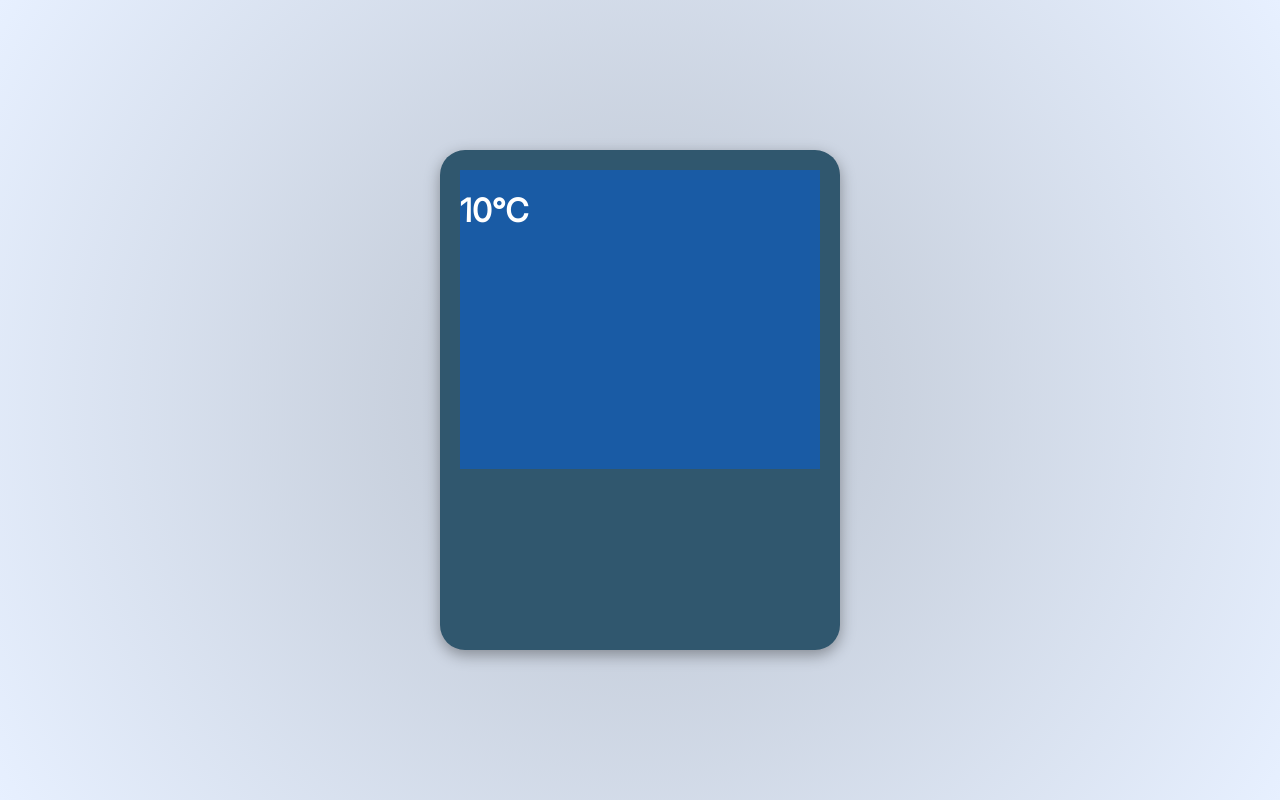
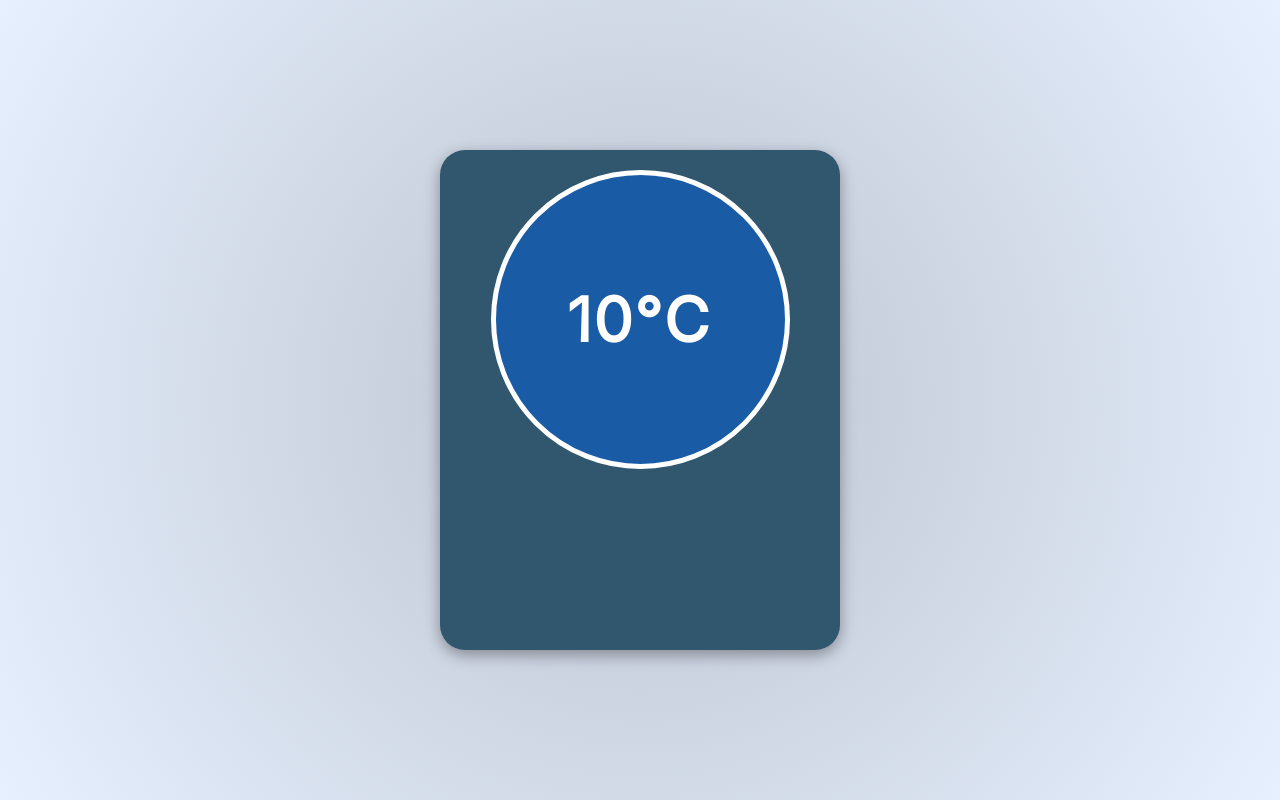
Before and after one commit to AaronMTS/temperature-app, a React (Vite) app: page / in a window 1280 px wide. Built offline with nearby package versions, Linux system fonts and the light colour scheme.

Commit message:
styling finalized

```diff
--- a/src/components/TempDisplay/TempDisplay.module.css
+++ b/src/components/TempDisplay/TempDisplay.module.css
@@ -1,6 +1,15 @@
 .display {
+    display: grid;
+    place-items: center;
     height: 65%;
-    width: 100%;
+    aspect-ratio: 1;
     color: #fff;
     background-color: #195BA5;
+    border: 5px solid #fff;
+    border-radius: 50%;
 }
+
+.currentTemp {
+    font-size: 3.8rem;
+    letter-spacing: 3.5px;
+}
```
